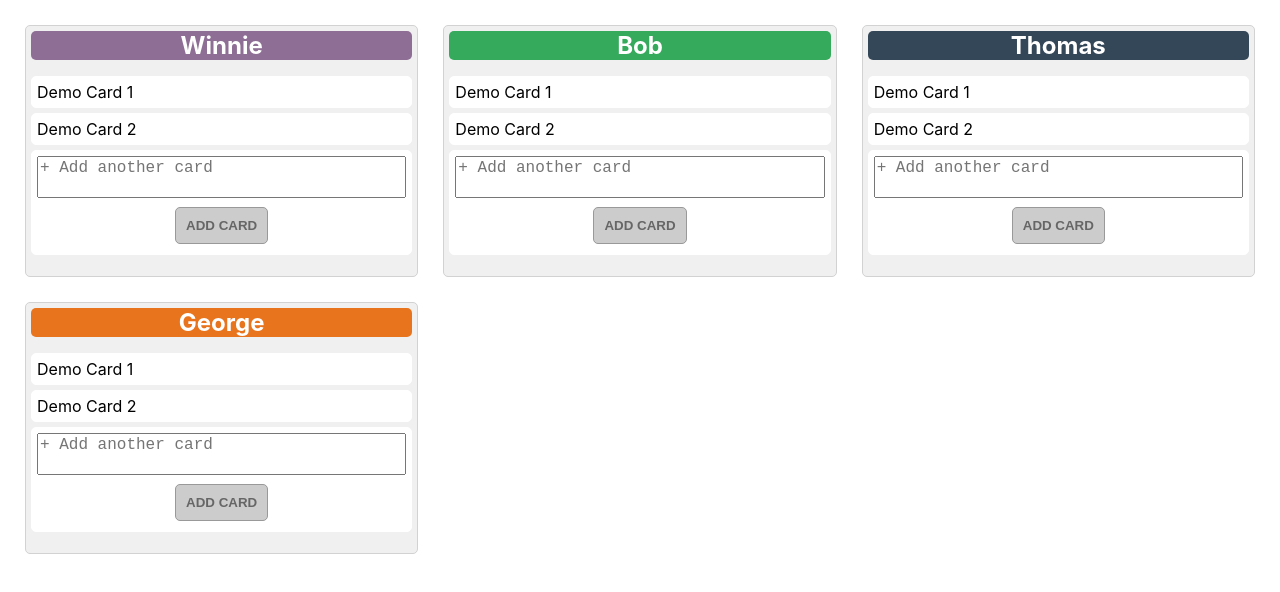
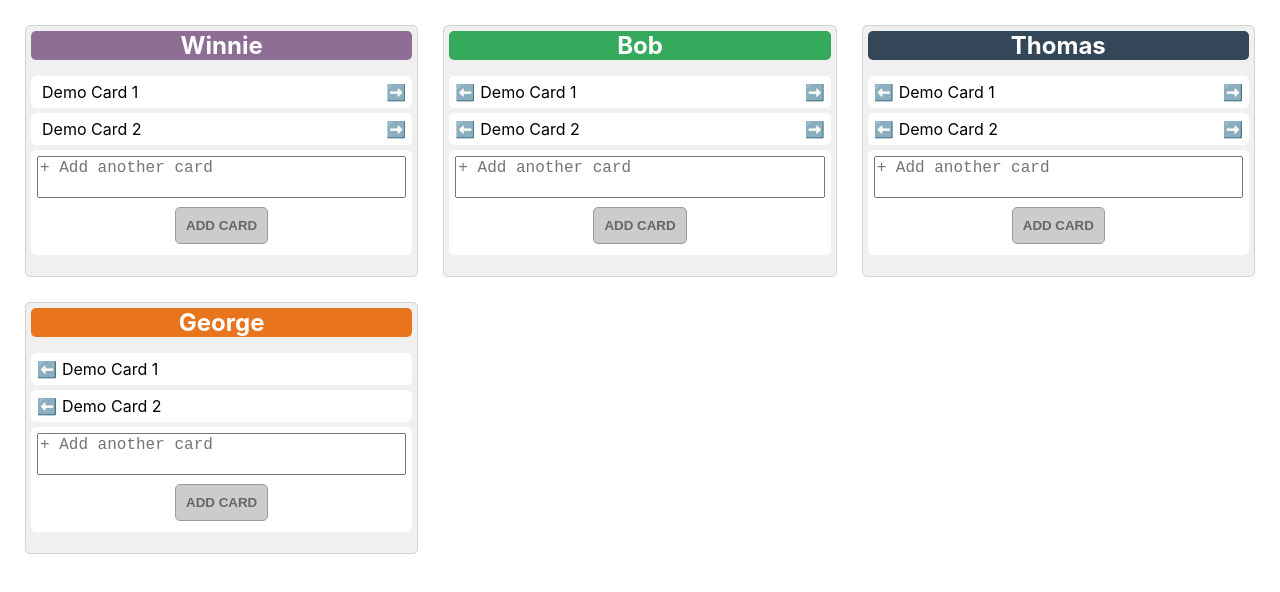
Before and after one commit to rashidarmand/kanban-demo, a React (Create React App) app: page / in a window 1280 px wide. Shown: the top 592 px of the page. Built offline with nearby package versions, Linux system fonts and the light colour scheme.

Commit message:
more styling + added arrows

```diff
--- a/src/components/App.js
+++ b/src/components/App.js
@@ -11,12 +11,14 @@ export default class App extends Component {
 
     return (
       <div className='kanban'>
-        {boards.map(board => (
+        {boards.map((board, i) => (
           <Board
             key={ board.id }
             name={ board.name }
             color={ board.color }
             cards={ board.cards }
+            firstBoard={ i === 0 }
+            lastBoard={ boards.length - 1 === i }
           />
         ))}
       </div>
--- a/src/components/Board.js
+++ b/src/components/Board.js
@@ -17,7 +17,7 @@ export default class Board extends Component {
   }
 
   render() {
-    const { name, color, cards } = this.props;
+    const { name, color, cards, firstBoard, lastBoard } = this.props;
     const { newCardText } = this.state;
     const h2Style = {
       background: color,
@@ -31,8 +31,10 @@ export default class Board extends Component {
         <h2 style={ h2Style }>{ name }</h2>
         <ul>
           {cards.map(card => (
-            <li key={ card.id }>
+            <li className='cardLi' key={ card.id }>
+              <span>{!firstBoard && '⬅️'}</span>
               <Card text={ card.text } />
+              <span>{!lastBoard && '➡️'}</span>
             </li>
           ))}
           <li>
--- a/src/index.css
+++ b/src/index.css
@@ -48,6 +48,17 @@ li {
   padding: 5px;
 }
 
+.cardLi {
+  display: grid;
+  grid-template-columns: auto 1fr auto;
+  grid-gap: 5px;
+  align-items: center;
+}
+
+.cardLi > span {
+  cursor: pointer;
+}
+
 .add-card {
   width: 100%;
   font-size: 1rem;
```
